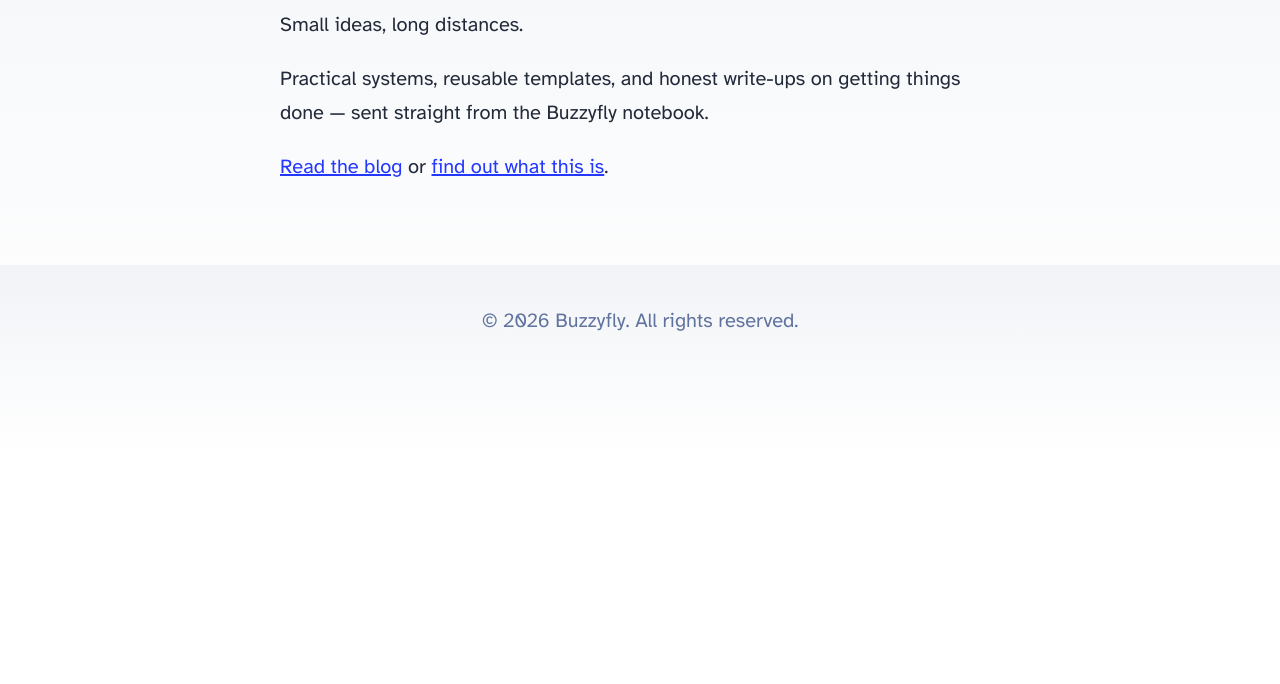
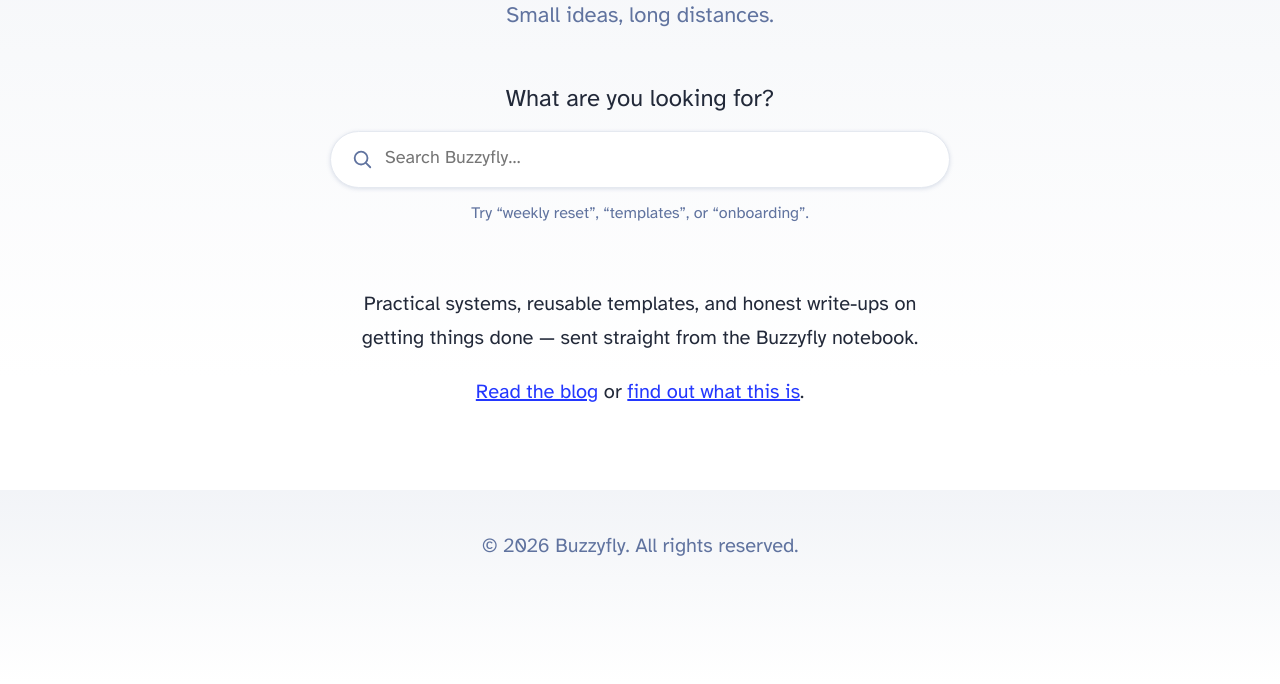
Before and after one commit to cm97/astro-blog-starter-template, an Astro site: page / in a window 1280 px wide. Shown: the part 222-906 px from the top of the page. Before the commit the page ends 800 px from the top, so only its background shows below. Built offline with nearby package versions, Linux system fonts and the light colour scheme; Astro itself is replaced by a stand-in of ours.

Commit message:
Put the search box front and center on the homepage

```diff
--- a/src/pages/index.astro
+++ b/src/pages/index.astro
@@ -2,6 +2,7 @@
 import BaseHead from '../components/BaseHead.astro';
 import Header from '../components/Header.astro';
 import Footer from '../components/Footer.astro';
+import SiteSearch from '../components/SiteSearch.astro';
 import { SITE_TITLE, SITE_DESCRIPTION } from '../consts';
 ---
 
@@ -9,17 +10,37 @@ import { SITE_TITLE, SITE_DESCRIPTION } from '../consts';
 <html lang="en">
 	<head>
 		<BaseHead title={SITE_TITLE} description={SITE_DESCRIPTION} />
+		<style>
+			.home {
+				text-align: center;
+			}
+			.home h1 {
+				margin-bottom: 0.15em;
+			}
+			.tagline {
+				margin: 0;
+				color: rgb(var(--gray));
+				font-size: 1.1em;
+			}
+			.home__intro {
+				max-width: 620px;
+				margin: 0 auto 1em;
+			}
+		</style>
 	</head>
 	<body>
 		<Header />
-		<main>
+		<main class="home">
 			<h1>🪰 Buzzyfly</h1>
-			<p>Small ideas, long distances.</p>
-			<p>
+			<p class="tagline">Small ideas, long distances.</p>
+
+			<SiteSearch />
+
+			<p class="home__intro">
 				Practical systems, reusable templates, and honest write-ups on getting things
 				done — sent straight from the Buzzyfly notebook.
 			</p>
-			<p>
+			<p class="home__intro">
 				<a href="/blog">Read the blog</a> or <a href="/about">find out what this is</a>.
 			</p>
 		</main>
```
